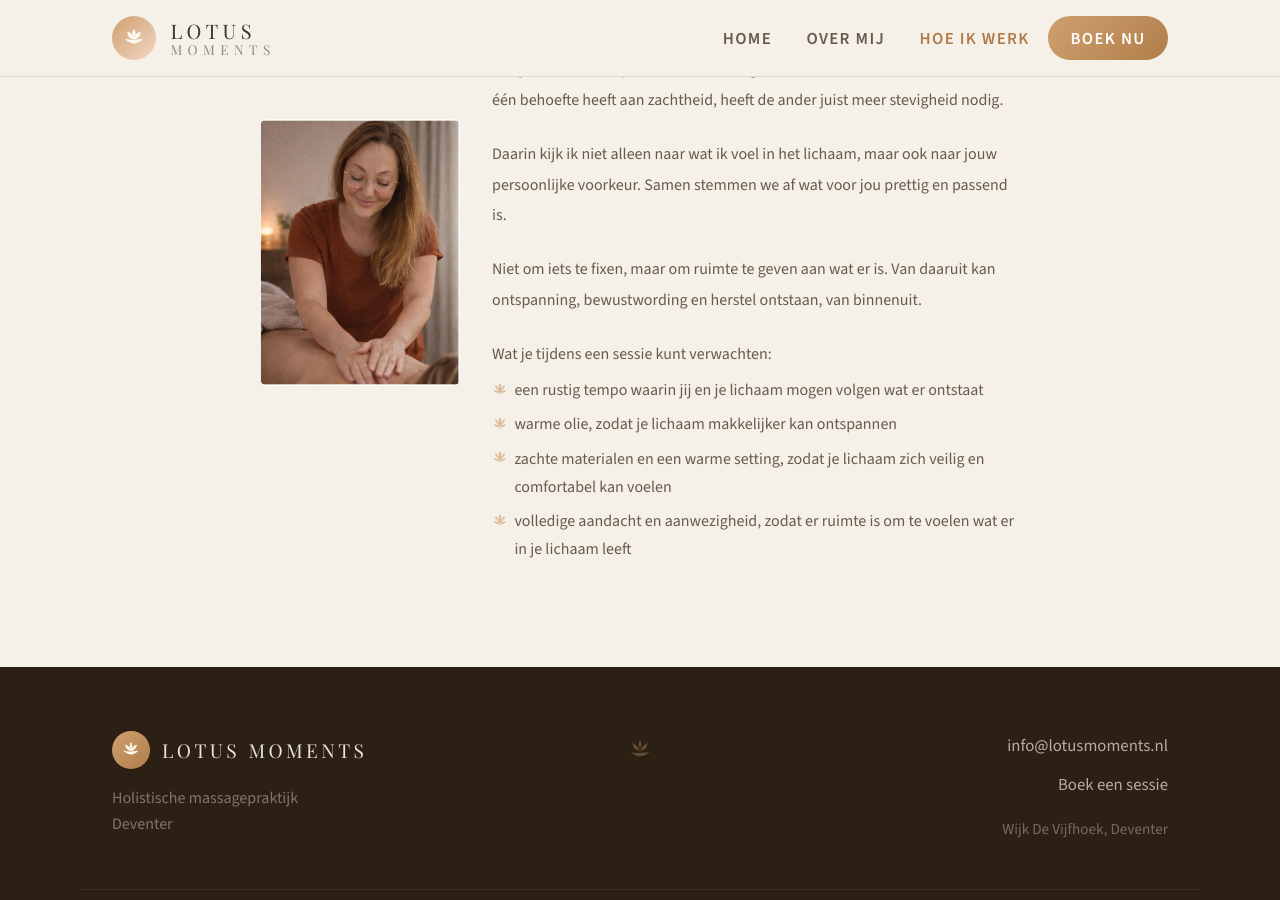
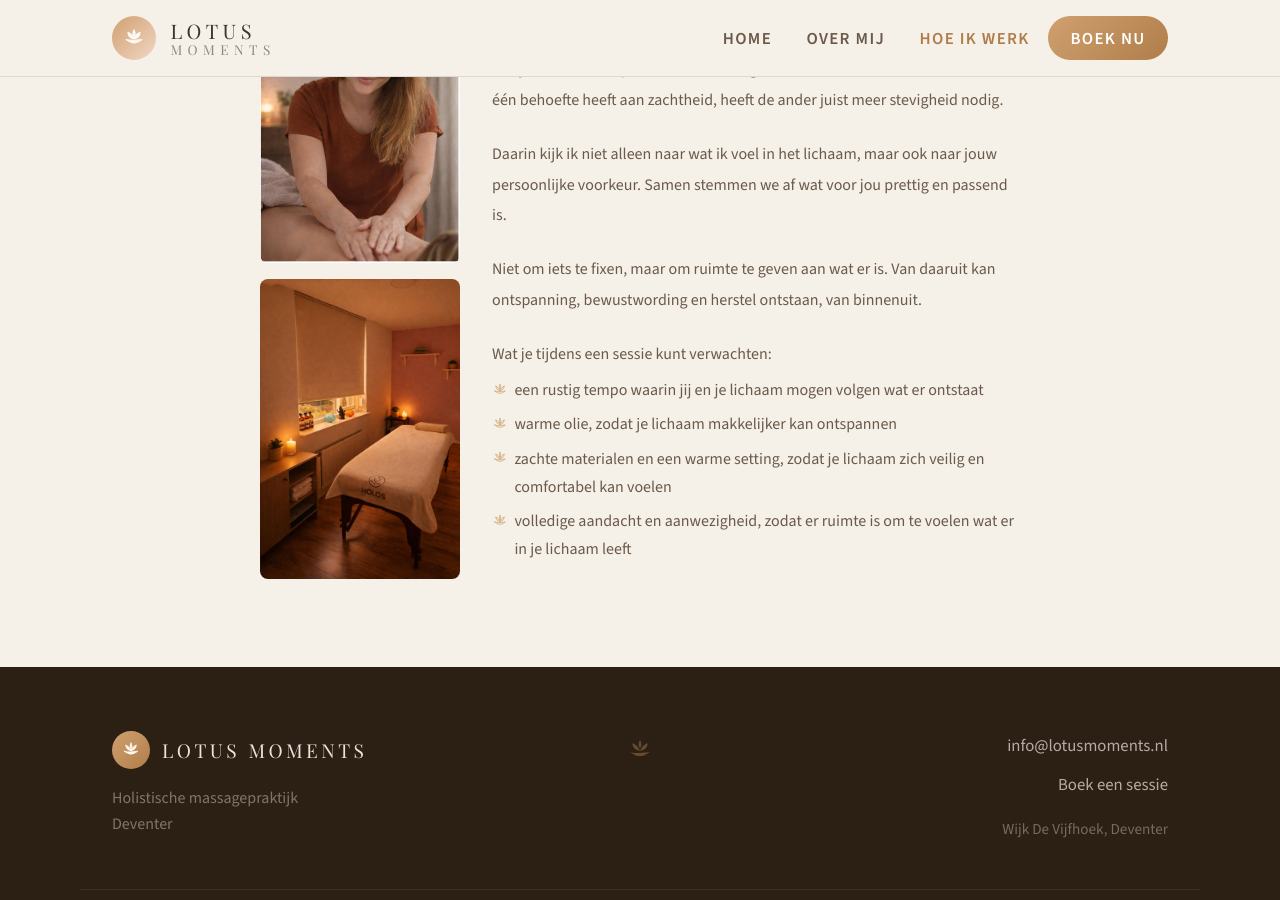
Before and after one commit to LotusMoments/website, a Jekyll site: the page built from hoe-ik-werk.md, in a window 1280 px wide and 900 px high, scrolled down 306 px. Built offline with Jekyll 4.4.1, drawn with Linux system fonts in a browser that asks for light colours.

Commit message:
Add ruimte.jpg below Emine photo on Hoe ik werk page

```diff
--- a/hoe-ik-werk.md
+++ b/hoe-ik-werk.md
@@ -10,7 +10,8 @@ description: "Ontdek hoe een holistische massagesessie bij Lotus Moments eruitzi
 <div markdown="1" style="display: flex; gap: 2rem; align-items: flex-start;">
 
 <div style="flex: 0 0 200px; position: sticky; top: 100px; align-self: flex-start; padding-top: 1.2rem;">
-<img src="/assets/emine2.jpg" alt="Emine" style="width: 100%; max-height: calc(100vh - 100px - 2rem); object-fit: cover; object-position: top; border-radius: 8px; display: block;">
+<img src="/assets/emine2.jpg" alt="Emine" style="width: 100%; border-radius: 8px; display: block; margin-bottom: 1rem;">
+<img src="/assets/ruimte.jpg" alt="" style="width: 100%; border-radius: 8px; display: block;">
 </div>
 
 <div markdown="1" style="flex: 1; min-width: 0;">
```
Also changed, not shown: assets/ruimte.jpg (added).
